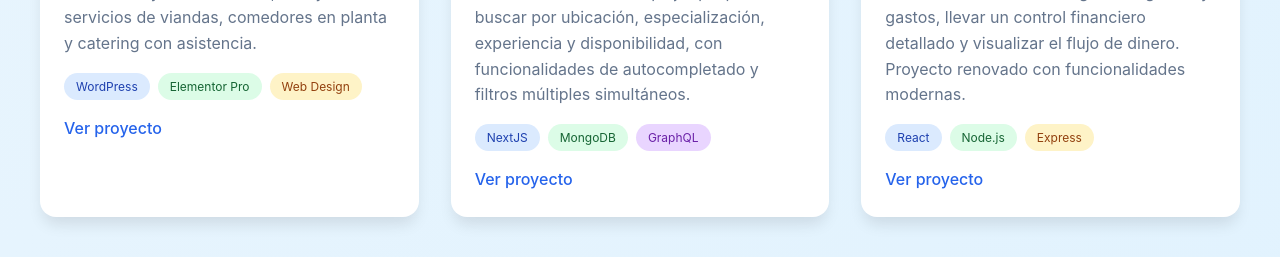
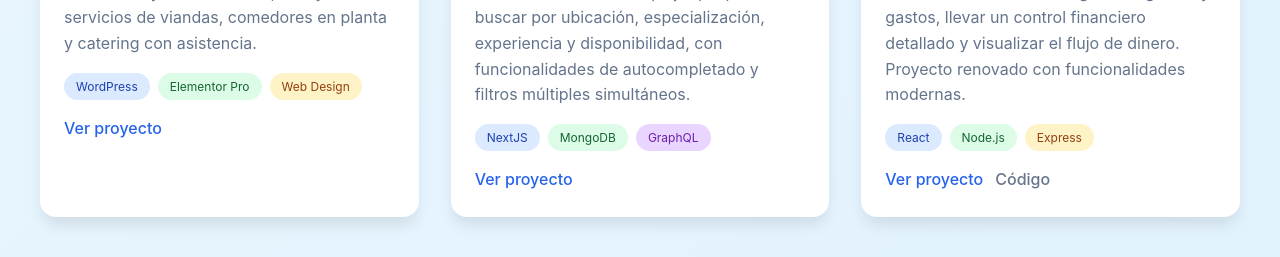
Before and after one commit to Monzon-Elias/myePortfolio, a React (Vite) app: page / in a window 1280 px wide. Shown: the part 5203-5460 px from the top of the page. Built offline with nearby package versions, Linux system fonts and the light colour scheme.

Commit message:
budget app github repo link added

```diff
--- a/src/components/Projects/Projects.css
+++ b/src/components/Projects/Projects.css
@@ -190,11 +190,6 @@
   display: none;
 }
 
-/* Hide code link for Budget App project */
-.budget-code-link {
-  display: none;
-}
-
 /* Responsive Design */
 @media (min-width: 768px) {
   .projects-grid {
--- a/src/components/Projects/Projects.jsx
+++ b/src/components/Projects/Projects.jsx
@@ -193,7 +193,7 @@ function Projects({ t }) {
                 <a href="https://budgetsite.netlify.app/" target="_blank" rel="noopener noreferrer" className="project-link">
                   {t.projects.budgetApp.viewProject}
                 </a>
-                <a href="#" className="project-link secondary budget-code-link">
+                <a href="https://github.com/Monzon-Elias/BudgetApp" target="_blank" rel="noopener noreferrer" className="project-link secondary">
                   {t.projects.budgetApp.code}
                 </a>
               </div>
```
